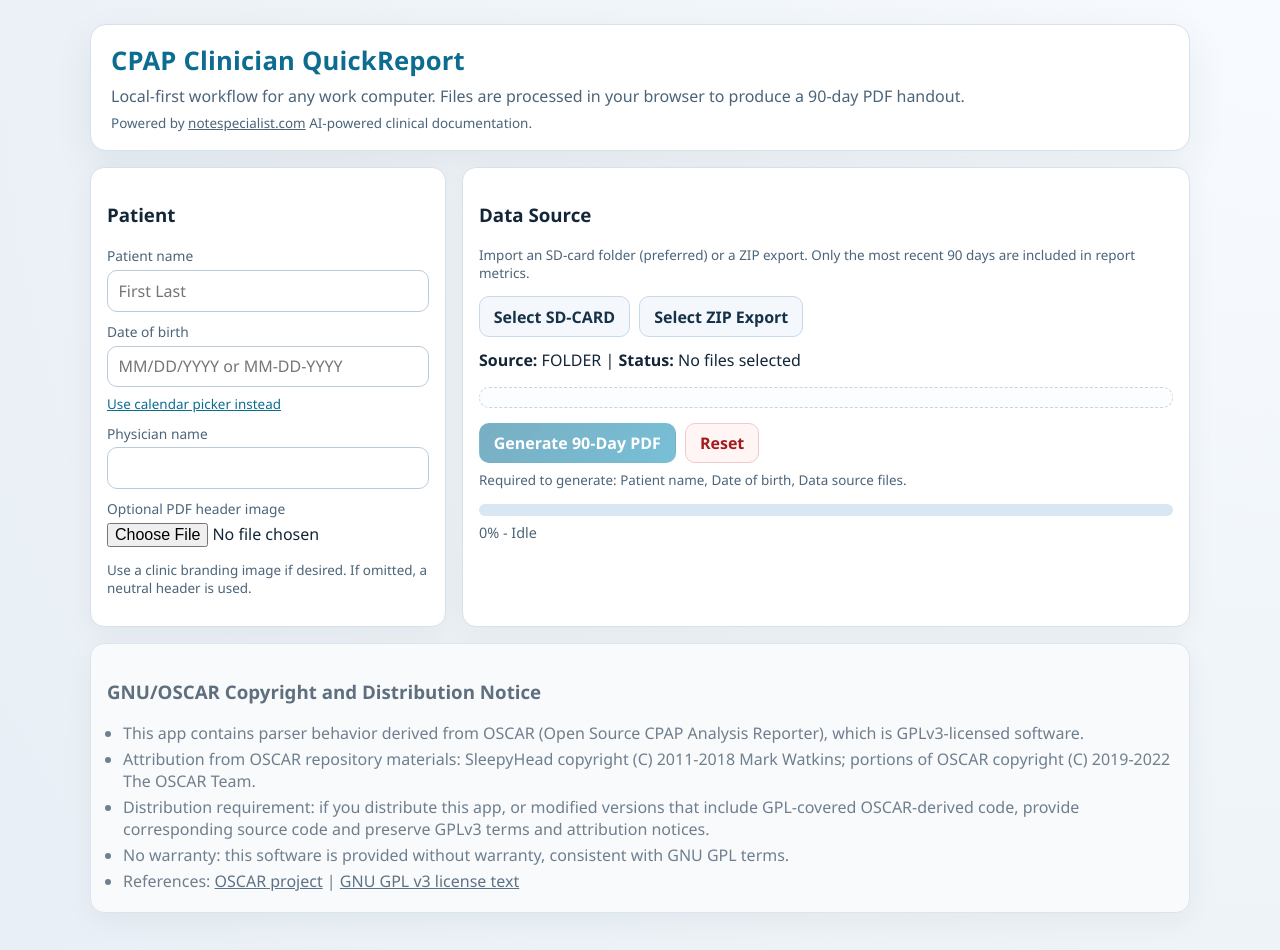
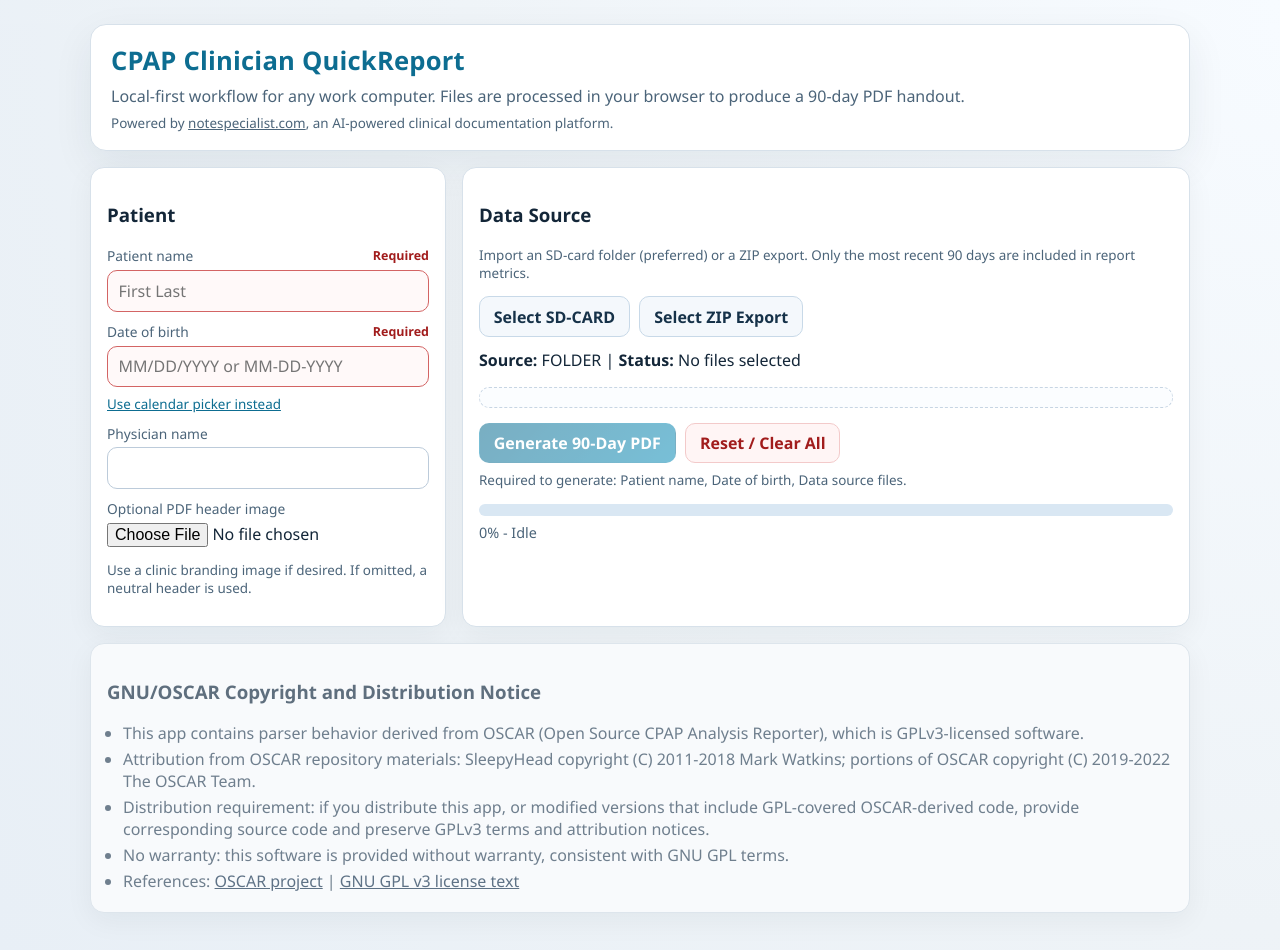
Before and after one commit to Cruxad0/CPAP-QuickReport, a Next.js app: page / in a window 1280 px wide. Shown: the top 950 px of the page. Built offline with nearby package versions, Linux system fonts and the light colour scheme.

Commit message:
Add files via upload

```diff
--- a/app/globals.css
+++ b/app/globals.css
@@ -109,6 +109,19 @@ label {
   color: var(--muted);
 }
 
+.label-row {
+  display: flex;
+  align-items: center;
+  justify-content: space-between;
+  gap: 0.65rem;
+}
+
+.required-flag {
+  color: var(--error);
+  font-size: 0.78rem;
+  font-weight: 700;
+}
+
 input,
 button,
 select,
@@ -130,6 +143,16 @@ textarea {
 .date-input:focus {
   outline: 2px solid #9dd6ea;
   border-color: var(--brand-2);
+}
+
+.input-error {
+  border-color: #d36464;
+  background: #fff9f9;
+}
+
+.input-error:focus {
+  outline: 2px solid #f0b7b7;
+  border-color: #c94d4d;
 }
 
 .actions {
--- a/components/quick-report-app.tsx
+++ b/components/quick-report-app.tsx
@@ -119,6 +119,16 @@ async function blobToDataUrl(blob: Blob): Promise<string> {
   });
 }
 
+async function yieldToBrowser(): Promise<void> {
+  await new Promise<void>((resolve) => {
+    if (typeof window !== "undefined" && typeof window.requestAnimationFrame === "function") {
+      window.requestAnimationFrame(() => resolve());
+      return;
+    }
+    window.setTimeout(() => resolve(), 0);
+  });
+}
+
 export function QuickReportApp() {
   const folderInputRef = useRef<HTMLInputElement>(null);
   const zipInputRef = useRef<HTMLInputElement>(null);
@@ -172,6 +182,8 @@ export function QuickReportApp() {
   }, [sourceFiles]);
 
   const dateOfBirthIso = useMemo(() => normalizeDobInput(dateOfBirthInput), [dateOfBirthInput]);
+  const isPatientNameMissing = patientName.trim().length <= 1;
+  const isDobMissing = !dateOfBirthIso;
   const selectedDob = useMemo(() => (dateOfBirthIso ? parseIsoDate(dateOfBirthIso) : null), [dateOfBirthIso]);
   const dobCalendarCells = useMemo(() => calendarCells(calendarYear, calendarMonth), [calendarMonth, calendarYear]);
   const yearOptions = useMemo(
@@ -180,17 +192,17 @@ export function QuickReportApp() {
   );
 
   const canGenerate =
-    patientName.trim().length > 1 &&
-    Boolean(dateOfBirthIso) &&
+    !isPatientNameMissing &&
+    !isDobMissing &&
     sourceFiles.length > 0 &&
     status !== "working";
   const missingRequiredFields = useMemo(() => {
     const missing: string[] = [];
-    if (patientName.trim().length <= 1) missing.push("Patient name");
-    if (!dateOfBirthIso) missing.push("Date of birth");
+    if (isPatientNameMissing) missing.push("Patient name");
+    if (isDobMissing) missing.push("Date of birth");
     if (sourceFiles.length === 0) missing.push("Data source files");
     return missing;
-  }, [patientName, dateOfBirthIso, sourceFiles.length]);
+  }, [isPatientNameMissing, isDobMissing, sourceFiles.length]);
   const isDataSourceLoading = status === "working" || isSourceLoading || pendingSourceSelection !== null;
 
   const beginSourceSelection = (kind: "folder" | "zip") => {
@@ -266,11 +278,14 @@ export function QuickReportApp() {
     setParseProgress({ phase: "scan", detail: "Loading SD folder...", percent: 4 });
 
     // Yield once so loading overlay paints before indexing a large folder selection.
-    await new Promise((resolve) => setTimeout(resolve, 0));
+    await yieldToBrowser();
 
     try {
       const mapped: SourceFile[] = [];
-      for (let i = 0; i < files.length; i += 1) {
+      const chunkSize = 120;
+      for (let start = 0; start < files.length; start += chunkSize) {
+        const end = Math.min(start + chunkSize, files.length);
+        for (let i = start; i < end; i += 1) {
           const file = files[i];
           mapped.push({
             name: file.name,
@@ -279,16 +294,15 @@ export function QuickReportApp() {
             readText: () => file.text(),
             readBytes: async () => new Uint8Array(await file.arrayBuffer())
           });
+        }
 
-        if (i > 0 && i % 400 === 0) {
-          const pct = Math.min(45, 5 + Math.round((i / files.length) * 40));
+        const pct = Math.min(45, 5 + Math.round((end / files.length) * 40));
         setParseProgress({
           phase: "scan",
-            detail: `Indexing files... ${i + 1}/${files.length}`,
+          detail: `Indexing files... ${end}/${files.length}`,
           percent: pct
         });
-          await new Promise((resolve) => setTimeout(resolve, 0));
-        }
+        await yieldToBrowser();
       }
 
       setSourceKind("folder");
@@ -336,17 +350,29 @@ export function QuickReportApp() {
       const entries = Object.values(archive.files)
         .filter((entry) => !entry.dir)
         .slice(0, 2500);
-
-      const mapped: SourceFile[] = entries.map((entry) => {
+      const mapped: SourceFile[] = [];
+      const chunkSize = 80;
+      for (let start = 0; start < entries.length; start += chunkSize) {
+        const end = Math.min(start + chunkSize, entries.length);
+        for (let i = start; i < end; i += 1) {
+          const entry = entries[i];
           const sizeMaybe = Number((entry as unknown as { _data?: { uncompressedSize?: number } })._data?.uncompressedSize ?? 0);
-        return {
+          mapped.push({
             name: entry.name.split("/").pop() ?? entry.name,
             path: entry.name,
             size: Number.isFinite(sizeMaybe) ? sizeMaybe : 0,
             readText: async () => await entry.async("string"),
             readBytes: async () => await entry.async("uint8array")
-        };
           });
+        }
+        const pct = Math.min(45, 9 + Math.round((end / entries.length) * 36));
+        setParseProgress({
+          phase: "zip",
+          detail: `Indexing ZIP entries... ${end}/${entries.length}`,
+          percent: pct
+        });
+        await yieldToBrowser();
+      }
 
       setSourceKind("zip");
       setSourceFiles(mapped);
@@ -489,30 +515,34 @@ export function QuickReportApp() {
           Powered by{" "}
           <a href="https://notespecialist.com" target="_blank" rel="noopener noreferrer">
             notespecialist.com
-          </a>{" "}
-          AI-powered clinical documentation.
+          </a>
+          {", "}an AI-powered clinical documentation platform.
         </p>
       </section>
 
       <section className="grid">
         <article className="card col-4">
           <h3>Patient</h3>
-          <label htmlFor="patientName">Patient name</label>
+          <label htmlFor="patientName" className="label-row">
+            <span>Patient name</span>
+            {isPatientNameMissing ? <span className="required-flag">Required</span> : null}
+          </label>
           <input
             id="patientName"
-            className="input"
+            className={`input ${isPatientNameMissing ? "input-error" : ""}`}
             value={patientName}
             onChange={(e) => setPatientName(e.target.value)}
             placeholder="First Last"
             autoComplete="off"
           />
 
-          <label htmlFor="dob" style={{ marginTop: 10 }}>
-            Date of birth
+          <label htmlFor="dob" className="label-row" style={{ marginTop: 10 }}>
+            <span>Date of birth</span>
+            {isDobMissing ? <span className="required-flag">Required</span> : null}
           </label>
           <input
             id="dob"
-            className="date-input"
+            className={`date-input ${isDobMissing ? "input-error" : ""}`}
             type="text"
             inputMode="numeric"
             placeholder="MM/DD/YYYY or MM-DD-YYYY"
@@ -674,7 +704,7 @@ export function QuickReportApp() {
               }}
               disabled={status === "working"}
             >
-              Reset
+              Reset / Clear All
             </button>
           </div>
           {!canGenerate && status !== "working" ? (
```
Lines whose indentation alone changed are shown as unchanged.
